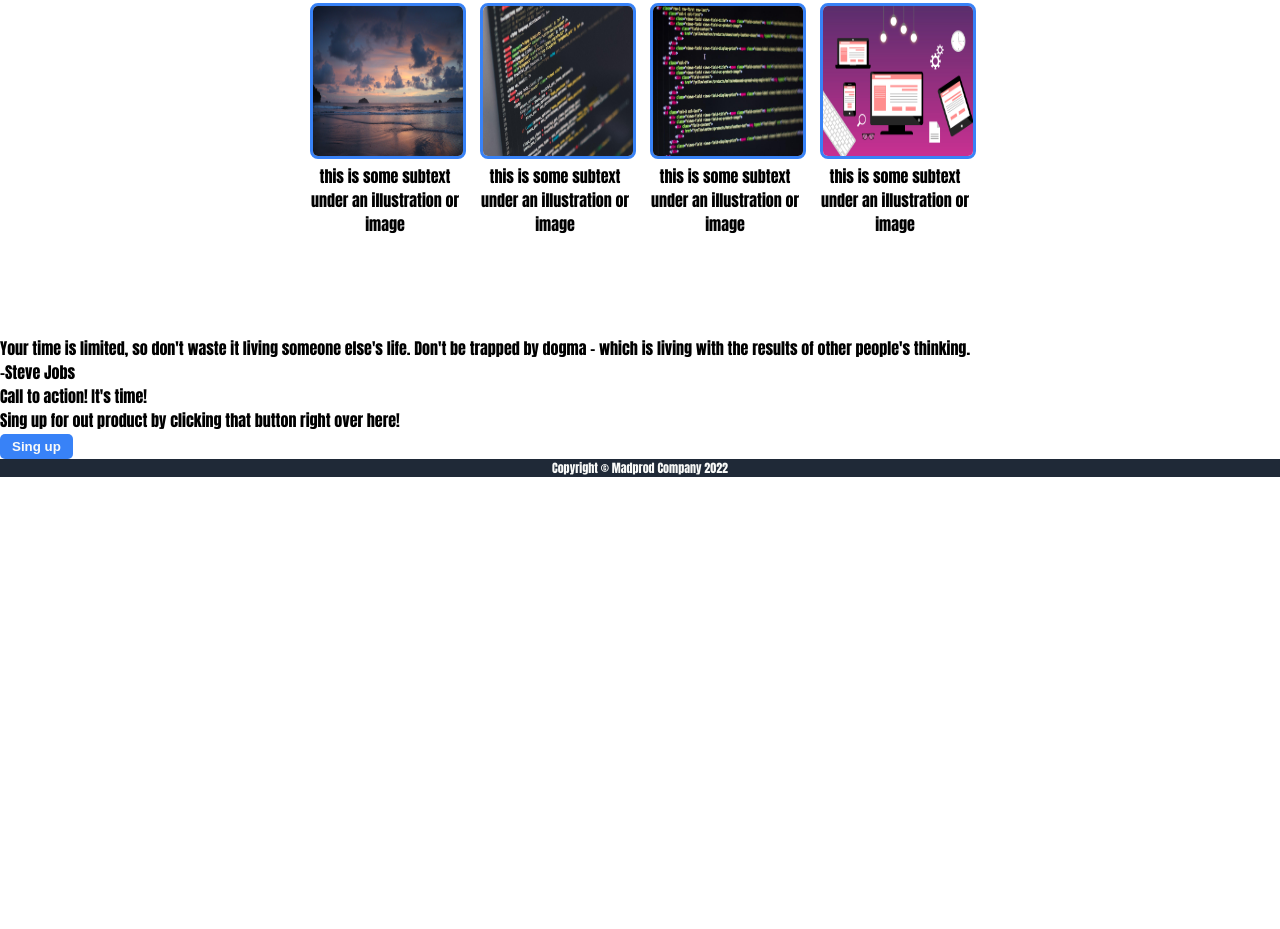
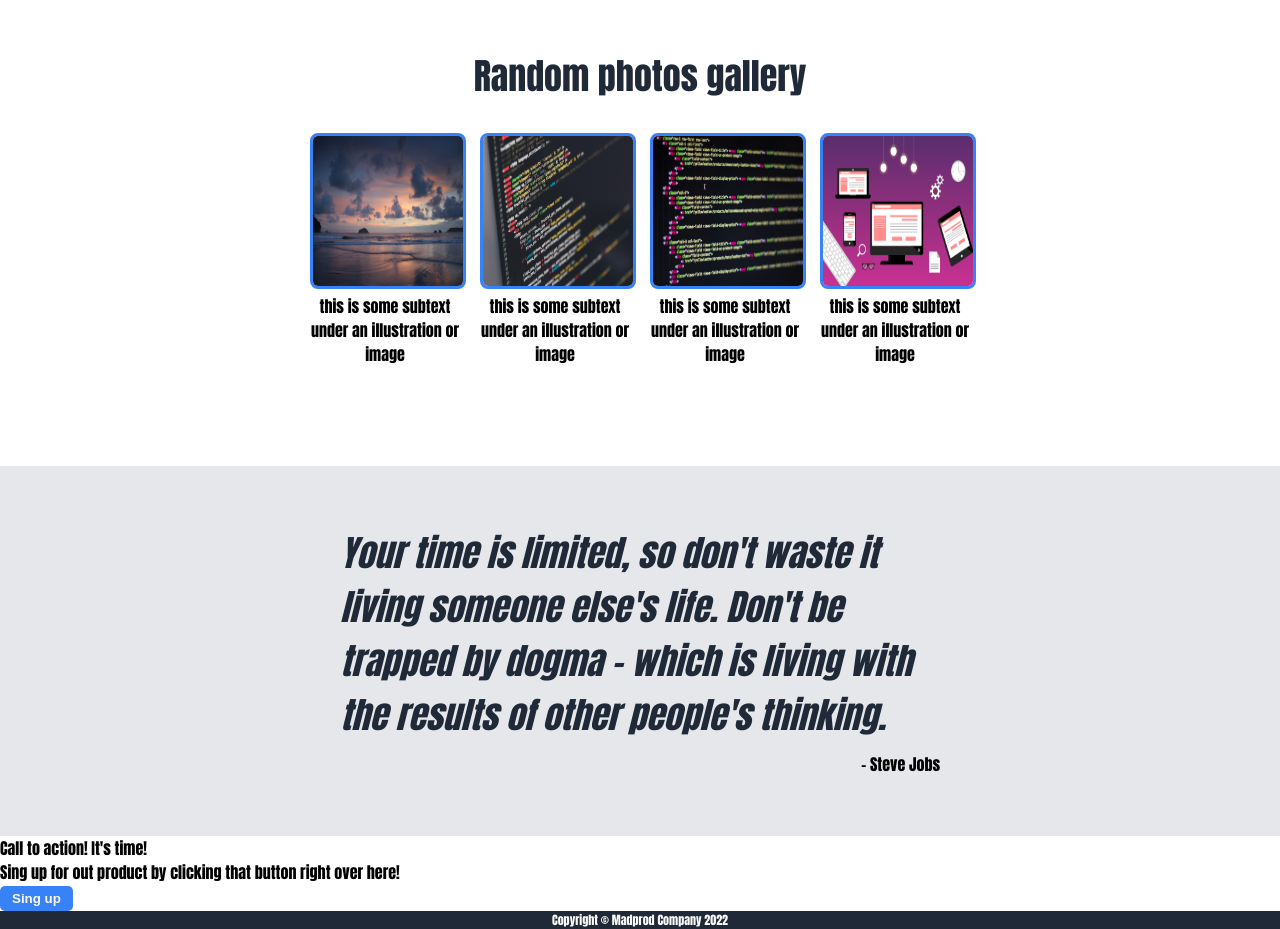
Before and after one commit to Madprod/css-first-site, a plain HTML site: page index.html in a window 1280 px wide. Shown: the part 447-1376 px from the top of the page. Before the commit the page ends 924 px from the top, so only its background shows below. Drawn offline with Linux system fonts and the light colour scheme.

Commit message:
Fix typos in index.html and add style to third section

```diff
--- a/css/styles.css
+++ b/css/styles.css
@@ -66,7 +66,7 @@ a {
     align-items: center;
     background-color: #1F2937;
     gap: 20px;
-    padding: 30px;
+    padding: 80px;
 }
 
 .left {
@@ -122,4 +122,36 @@ img {
 h2 {
     color: #1F2937;
     font-size: 36px;
+    margin-top: 60px;
 }
+
+.third-container {
+
+    background-color: #E5E7EB;
+    padding: 60px;
+    display: flex;
+
+    justify-content: center;
+    align-content: center;
+
+}
+
+.quote {
+    max-width: 600px;
+    display: flex;
+    align-self: center;
+    flex-direction: column;
+    gap: 10px;
+}
+.top-text {
+    font-size: 36px;
+    color: #1F2937;
+    font-weight: 100;
+    font-style: italic;
+
+}
+
+.bottom-text {
+    align-self: flex-end;
+    font-weight: bold;
+}
--- a/index.html
+++ b/index.html
@@ -59,13 +59,14 @@
         </div>
 
         <div class="third-container">
-            <div class="top-text">
+            <div class="quote">
+             <div class="top-text">
                 Your time is limited, so don't waste it living someone else's life. Don't be trapped by dogma - which is living with the results of other people's thinking.
+             </div>
+             <div class="bottom-text">
+                - Steve Jobs
+             </div>
             </div>
-            <div class="bottom-text">
-                -Steve Jobs
-            </div>
-
         </div>
 
         <div class="fourth-container">
@@ -78,13 +79,11 @@
                 </div>
             </div>
             <button>Sing up</button>
-
         </div>
     </div>
 
     <div class="footer">
         Copyright © Madprod Company 2022
-
     </div>
 </body>
 
```
